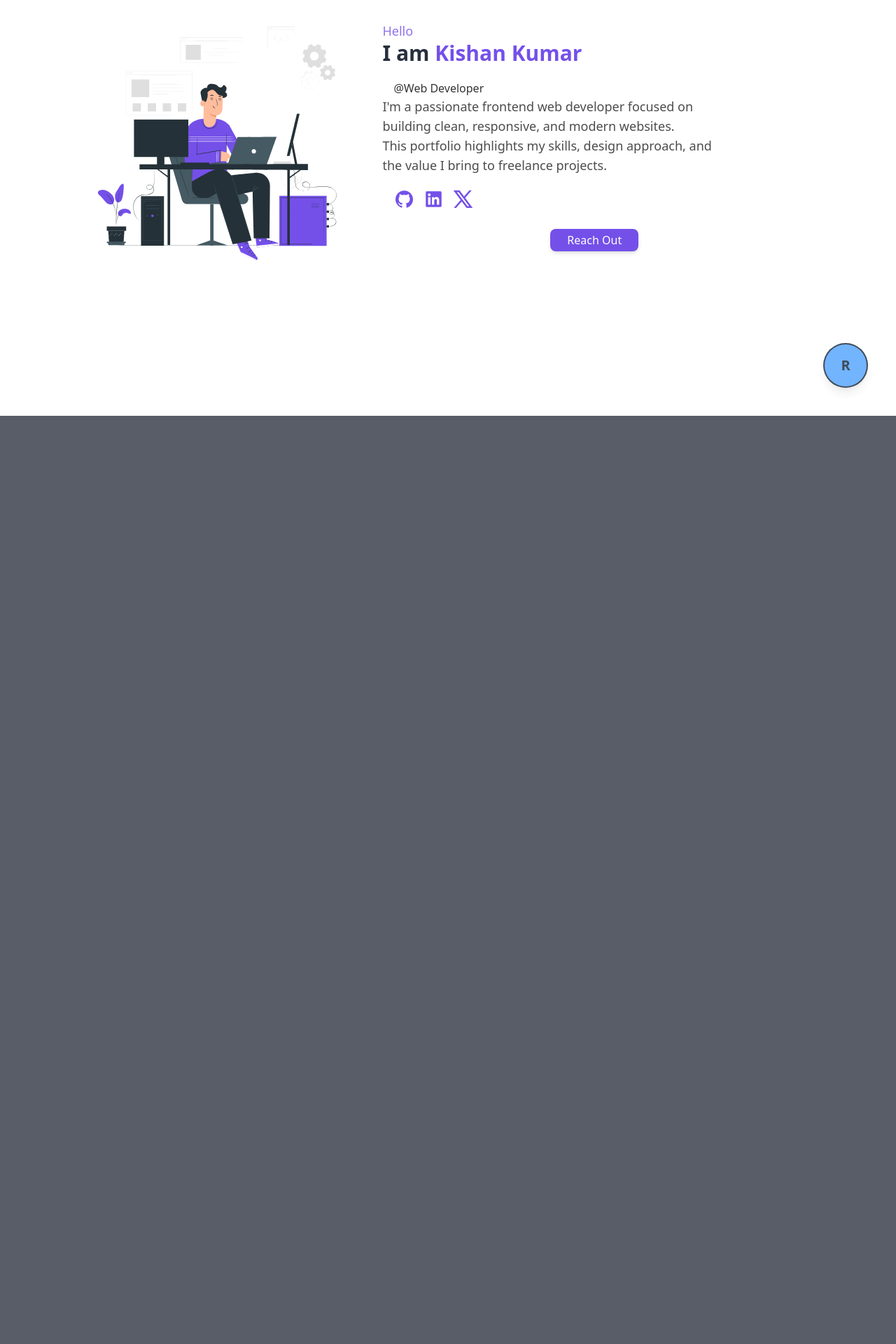
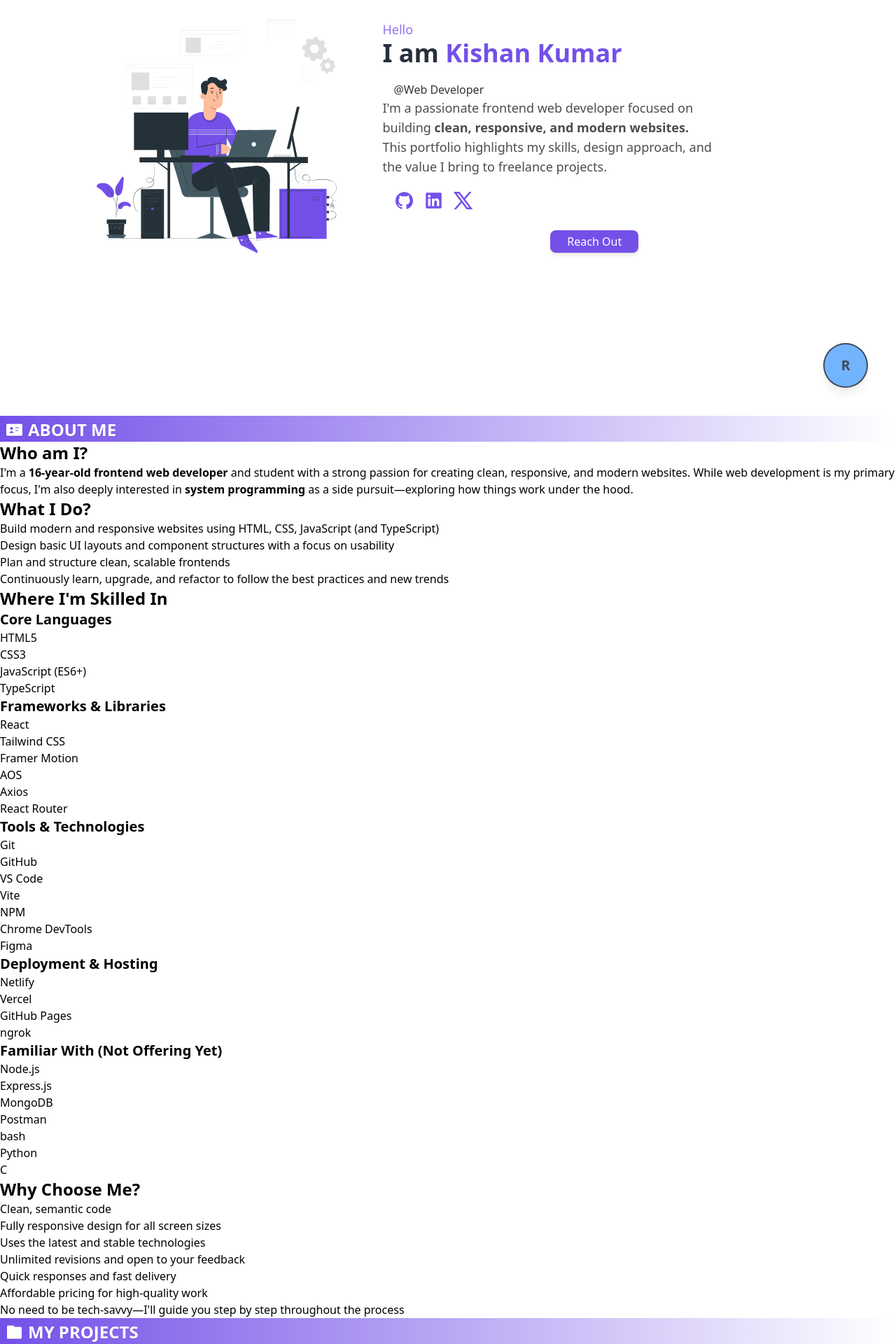
Before and after one commit to KishanDevX/Kishan-Site, a React (Vite) app: page / in a window 1280 px wide. Shown: the part 206-2126 px from the top of the page at 70% size. Before the commit the page ends 800 px from the top, so only its background shows below. Built offline with nearby package versions, Linux system fonts and the light colour scheme.

Commit message:
about section content added

```diff
--- a/src/App.jsx
+++ b/src/App.jsx
@@ -1,6 +1,8 @@
 import React from "react";
 import Header from "./components/layout/Header";
 import Home from "./sections/Home";
+import About from "./sections/About";
+import Projects from "./sections/Projects";
 
 const App = () => {
   return (
@@ -8,6 +10,8 @@ const App = () => {
       <Header />
       <main className="w-full bg-white flex flex-col items-center">
         <Home />
+        <About />
+        <Projects />
       </main>
     </>
   );
--- /dev/null
+++ b/src/components/common/SectionHead.jsx
@@ -0,0 +1,16 @@
+import React from "react";
+
+const SectionHead = ({ title, icon }) => {
+  return (
+    <h2
+      className="text-2xl pt-1 bg-gradient-to-r
+      from-prime
+       uppercase font-black text-shadow-2xs text-white"
+    >
+      <i className={`${icon} px-2`}></i>
+      <span className="">{title}</span>
+    </h2>
+  );
+};
+
+export default SectionHead;
--- a/src/components/layout/Header.jsx
+++ b/src/components/layout/Header.jsx
@@ -2,11 +2,17 @@ import React from "react";
 
 const Header = () => {
   return (
-    <header className="z-100 shadow-2xs bg-white py-2 flex fixed w-full top-0 justify-between items-center">
-      <div data-ui="logo" className="text-prime ml-3 text-2xl font-bold">
-        Kishan-DevX
+    <header
+      className="z-100 shadow-2xs  bg-prime
+      py-2 flex fixed w-full top-0 justify-between items-center"
+    >
+      <div
+        data-ui="logo"
+        className="text-white text-shadow-2xs ml-3 text-2xl font-bold flex justify-center items-center"
+      >
+        <span className="font-black">Kishan-DevX</span>
       </div>
-      <i className="ri-menu-3-line text-prime mr-3 text-2xl font-bold"></i>
+      <i className="ri-menu-3-line text-white text-shadow-2xs mr-3 text-2xl font-bold"></i>
     </header>
   );
 };
--- a/src/sections/About.jsx
+++ b/src/sections/About.jsx
@@ -0,0 +1,141 @@
+import React from "react";
+import SectionHead from "../components/common/SectionHead";
+
+// Common Components
+const SectionTitle = ({ text }) => {
+  return <h2 className="text-2xl font-bold">{text}</h2>;
+};
+
+const CategoryList = ({ label, items }) => {
+  return (
+    <>
+      <h4 className="text-xl font-semibold">{label}</h4>
+      <ul>
+        {items.map((item, index) => (
+          <li key={index} className="text-md">
+            {item}
+          </li>
+        ))}
+      </ul>
+    </>
+  );
+};
+
+// About Section Components
+const IntroductionSection = () => {
+  return (
+    <div>
+      <SectionTitle text="Who am I?" />
+      <p>
+        I'm a <b>16-year-old frontend web developer</b> and student with a
+        strong passion for creating clean, responsive, and modern websites.
+        While web development is my primary focus, I'm also deeply interested in{" "}
+        <b>system programming</b> as a side pursuit—exploring how things work
+        under the hood.
+      </p>
+    </div>
+  );
+};
+
+const WhatIDoSection = () => {
+  return (
+    <div>
+      <SectionTitle text="What I Do?" />
+      <ul>
+        <li>
+          Build modern and responsive websites using HTML, CSS, JavaScript (and
+          TypeScript)
+        </li>
+        <li>
+          Design basic UI layouts and component structures with a focus on
+          usability
+        </li>
+        <li>Plan and structure clean, scalable frontends</li>
+        <li>
+          Continuously learn, upgrade, and refactor to follow the best practices
+          and new trends
+        </li>
+      </ul>
+    </div>
+  );
+};
+
+const SkillsSection = () => {
+  const languages = ["HTML5", "CSS3", "JavaScript (ES6+)", "TypeScript"];
+  const frameworksAndLibs = [
+    "React",
+    "Tailwind CSS",
+    "Framer Motion",
+    "AOS",
+    "Axios",
+    "React Router",
+  ];
+  const toolsAndTech = [
+    "Git",
+    "GitHub",
+    "VS Code",
+    "Vite",
+    "NPM",
+    "Chrome DevTools",
+    "Figma",
+  ];
+  const deploymentAndHosting = ["Netlify", "Vercel", "GitHub Pages", "ngrok"];
+  const familiarSkills = [
+    "Node.js",
+    "Express.js",
+    "MongoDB",
+    "Postman",
+    "bash",
+    "Python",
+    "C",
+  ];
+
+  return (
+    <div>
+      <SectionTitle text="Where I'm Skilled In" />
+      <CategoryList label="Core Languages" items={languages} />
+      <CategoryList label="Frameworks & Libraries" items={frameworksAndLibs} />
+      <CategoryList label="Tools & Technologies" items={toolsAndTech} />
+      <CategoryList label="Deployment & Hosting" items={deploymentAndHosting} />
+      <CategoryList
+        label="Familiar With (Not Offering Yet)"
+        items={familiarSkills}
+      />
+    </div>
+  );
+};
+
+const WhyMeSection = () => {
+  return (
+    <div>
+      <SectionTitle text="Why Choose Me?" />
+      <ul>
+        <li>Clean, semantic code</li>
+        <li>Fully responsive design for all screen sizes</li>
+        <li>Uses the latest and stable technologies</li>
+        <li>Unlimited revisions and open to your feedback</li>
+        <li>Quick responses and fast delivery</li>
+        <li>Affordable pricing for high-quality work</li>
+        <li>
+          No need to be tech-savvy—I'll guide you step by step throughout the
+          process
+        </li>
+      </ul>
+    </div>
+  );
+};
+
+// Main About Section
+const About = () => {
+  return (
+    <div id="about" className="w-full">
+      <SectionHead title="About Me" icon="ri-id-card-fill px-2" />
+      <IntroductionSection />
+      <WhatIDoSection />
+      <SkillsSection />
+      <WhyMeSection />
+    </div>
+  );
+};
+
+export default About;
--- a/src/sections/Home.jsx
+++ b/src/sections/Home.jsx
@@ -27,7 +27,6 @@ const Home = () => {
       id="home"
       className="w-[90%] lg:w-[80%] h-screen flex flex-col lg:flex-row items-center justify-center lg:justify-between lg:gap-10"
     >
-      {/* Temporary responsive check */}
       <div
         data-ui="resCheck"
         className="bg-red-400 sm:bg-orange-400 md:bg-yellow-400 lg:bg-green-400 xl:bg-blue-400 fixed bottom-10 right-10 h-16 w-16 rounded-full flex items-center justify-center border-2 text-black/80 text-lg sm:text-xl font-bold opacity-80 shadow-lg"
@@ -37,7 +36,7 @@ const Home = () => {
 
       <div
         data-ui="animation"
-        className="h-60 w-76 md:h-70 md:w-86 lg:h-80 lg:w-96 mb-10"
+        className="h-55 w-71 md:h-70 md:w-86 lg:h-80 lg:w-96 mb-15"
       >
         <Lottie animationData={codingAnimation} loop={true} />
       </div>
@@ -48,7 +47,7 @@ const Home = () => {
       >
         <p className="text-base sm:text-lg text-prime/80">Hello</p>
 
-        <h1 className="text-xl sm:text-2xl md:text-3xl font-extrabold text-gray-900/90">
+        <h1 className="text-3xl sm:text-4xl font-extrabold text-gray-900/90">
           I am <span className="text-prime font-black">Kishan Kumar</span>
         </h1>
 
@@ -57,14 +56,17 @@ const Home = () => {
         </p>
 
         <p className="text-black/70 text-sm sm:text-base md:text-lg lg:w-[80%]">
-          I'm a passionate frontend web developer focused on building clean,
-          responsive, and modern websites. <br /> This portfolio highlights my
-          skills, design approach, and the value I bring to freelance projects.
+          I'm a passionate frontend web developer focused on building{" "}
+          <span className="font-black">
+            clean, responsive, and modern websites.
+          </span>
+          <br /> This portfolio highlights my skills, design approach, and the
+          value I bring to freelance projects.
         </p>
 
         <ul
           data-ui="socials"
-          className="ml-4 flex gap-3 text-3xl sm:text-3xl text-prime mt-4"
+          className="ml-4 flex gap-3 text-4xl sm:text-3xl text-prime mt-4"
         >
           {socialData.map((link, i) => (
             <SocialLink key={i} url={link.url} icon={link.icon} />
--- a/src/sections/Projects.jsx
+++ b/src/sections/Projects.jsx
@@ -0,0 +1,12 @@
+import React from "react";
+import SectionHead from "../components/common/SectionHead";
+
+const Projects = () => {
+  return (
+    <div id="projects" className="w-full">
+      <SectionHead title="My Projects" icon="ri-folder-fill" />
+    </div>
+  );
+};
+
+export default Projects;
```
Also changed, not shown: src/assets/Image/icons/logoK.png (added).
